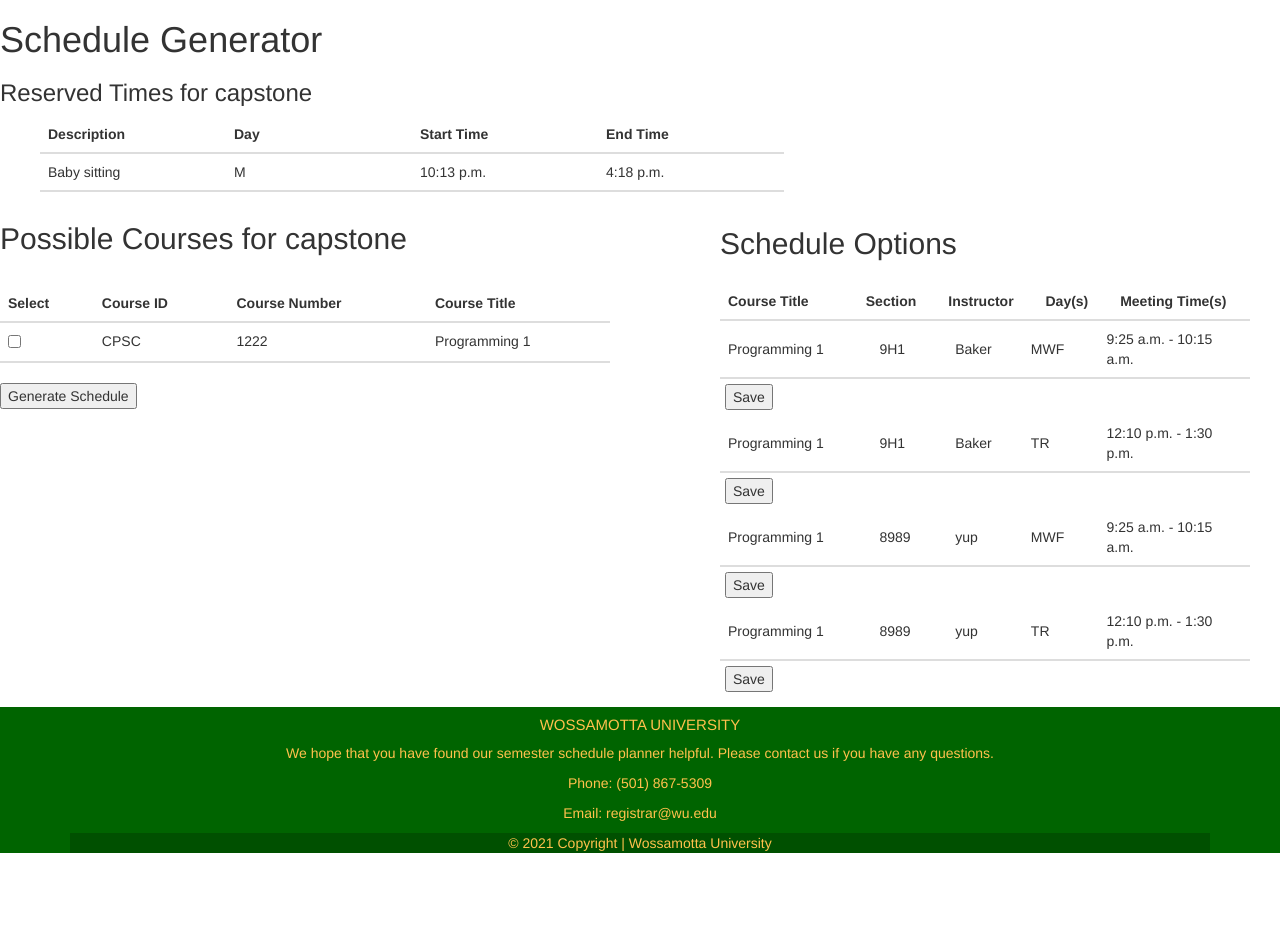
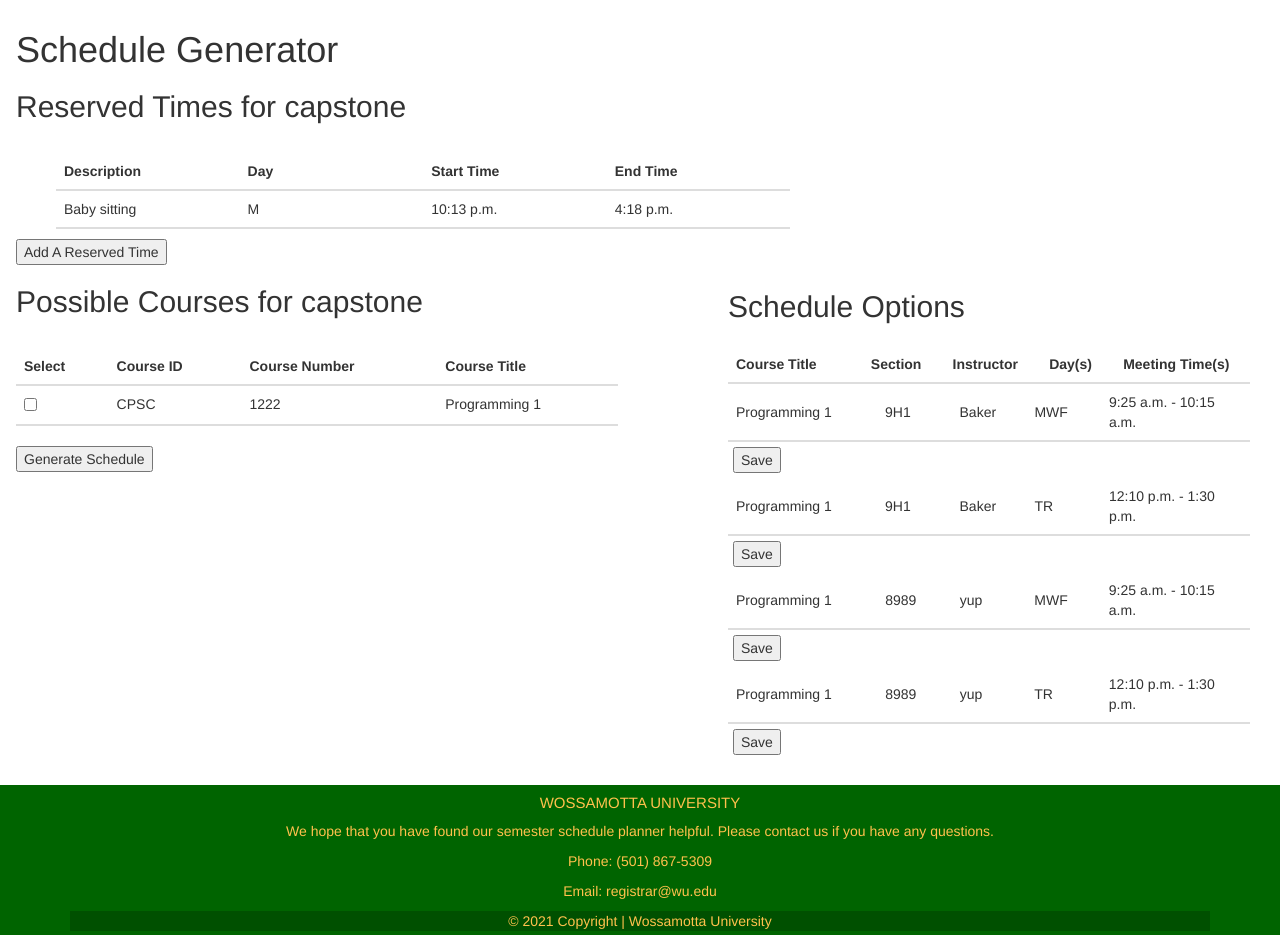
Before and after one commit to zgjohnson/semesterScheduler, a Django app: page /schedule_generator/ in a window 1280 px wide. Shown: the part 308-1243 px from the top of the page. Before the commit the page ends 1161 px from the top, so only its background shows below. Run offline with Django 3.2, Linux system fonts and the light colour scheme; a user stored in the database is signed in; data comes from the database, SQL or seed files in the repository; both versions use the stored data as it was after the commit; lists and menus that the app fills with data are empty; some libraries are stand-ins or nearby versions.

Commit message:
Added Button Functions  and Footer Position

```diff
--- a/catalog/templates/base.html
+++ b/catalog/templates/base.html
@@ -30,27 +30,34 @@
                 padding-left: 120px;
             }
 
-            page-container {
+            #page-container {
                 position: relative;
                 min-height: 100vh;
+                padding-bottom: 15px;
+
             }
 
-            footer {
+            #footer {
                 background-color: darkgreen;
                 color: #ffc14d;
                 position: absolute;
                 bottom: 0;
                 width: 100%;
-                margin-bottom: 0px;
+                height: 15rem;
+
+            }
+
+            #content-wrap {
+                padding-bottom: 15rem;
+
             }
 
             body {
                 background-color: white;
-
             }
 
             .navbar {
-                margin-bottom: 0;
+                margin-bottom: 30px;
                 border-radius: 0;
              }
 
@@ -63,6 +70,10 @@
                 width: 100%;
                 text-align: center;
                 text-shadow: 5px 5px 8px black;
+
+            }
+            #page-content{
+                margin-left: 2vh;
             }
         </style>
     </head>
@@ -70,7 +81,8 @@
 
     <script src="https://ajax.googleapis.com/ajax/libs/jquery/3.5.1/jquery.min.js"></script>
     <script src="https://maxcdn.bootstrapcdn.com/bootstrap/3.4.1/js/bootstrap.min.js"></script>
-
+    <div id="page-container">
+    <div id="content-wrap">
      <header>
         <h1><img src="{% static 'catalog/wu2.png' %}">Wossamotta University<img src="{% static 'catalog/wu2.png' %}"></h1>
      </header>
@@ -116,11 +128,11 @@
             {% endif %}
         </div>
     </nav>
-
+    <div id="page-content">
     {% block content %}{% endblock %}
-
-
-    <footer class="bg-light text-center text-lg-start">
+    </div>
+    </div>
+    <footer id="footer" class="bg-light text-center text-lg-start">
         <div class="container p-4">
             <div class="row">
                 <h6 class="text-uppercase">Wossamotta University</h6>
@@ -135,6 +147,6 @@
             </div>
         </div>
     </footer>
-
+</div>
 </body>
 </html>
--- a/catalog/templates/designatedCourses.html
+++ b/catalog/templates/designatedCourses.html
@@ -2,11 +2,6 @@
 
 {% block content %}
 
-    <style>
-        footer{
-        position: relative;
-        }
-    </style>
 
     <div class="row" style="width: 100%">
         <div class="col-sm-6">
--- a/catalog/templates/homePage.html
+++ b/catalog/templates/homePage.html
@@ -10,9 +10,7 @@
 
         tr:hover {background-color:#f5f5f5;}
 
-        footer{
-            position: relative;
-        }
+
     </style>
 
     <h1>Catalog</h1>
--- a/catalog/templates/scheduleGenerator.html
+++ b/catalog/templates/scheduleGenerator.html
@@ -10,21 +10,17 @@
 
         tr:hover {background-color:#f5f5f5;}
 
-        footer{position: relative;}
+
     </style>
 
     <h1>Schedule Generator</h1>
 
-    {% if rt.all == 0 %}
+    {% if reservedTimes.count == 0 %}
 
-        <h3>There are no Reserved Times for {{ user.username }}</h3>
+        <h2>There are no Reserved Times for {{ user.username }}</h2>
 
     {% else %}
-
-        <h3>Reserved Times for {{ user.username }}</h3>
-
-    {% endif %}
-
+        <h2>Reserved Times for {{ user.username }}</h2>
         <ul>
             <table style="width: 60%">
                 <colgroup>
@@ -58,19 +54,25 @@
                 </table>
             {% endfor %}
         </ul>
-
-    {% if course_count == 0 %}
-        <h4>{{ error }}</h4>
     {% endif %}
+    <form action="{% url 'reservedTimes' %}" method="GET">
+        <input type="submit" value="Add A Reserved Time">
+    </form>
 
     <div class="row" style="width: 100%">
         <div class="col-sm-6">
             {% if possibleCourses.count == 0 %}
-                There are no Possible Courses for {{ user.username }}
-            {% elif possibleCourses == None %}
-                There are no Possible Courses for {{ user.username }}
+                <h2>There are no Possible Courses for {{ user.username }}</h2>
+                <h6>Please choose courses from the Catalog</h6>
+                <form action="{% url 'designatedCourses' %}" method="GET">
+                    <input type="submit" value="Back to Possible Course">
+                </form>
             {% else %}
                 <h2>Possible Courses for {{ user.username }}</h2>
+
+
+            {% if course_count == 0 %}
+                <h4>{{ error }}</h4>
             {% endif %}
 
             <form action="{% url 'scheduleGenerator' %}" method="POST">
@@ -102,6 +104,7 @@
                 </table>
                 <input type="submit" value="Generate Schedule" style="margin-bottom: 10px">
             </form>
+        {% endif %}
         </div>
 
         <div class="col-sm-6">
--- a/catalog/templates/viewCourse.html
+++ b/catalog/templates/viewCourse.html
@@ -10,9 +10,7 @@
 
         tr:hover {background-color:#f5f5f5;}
 
-        footer{
-            position: relative;
-        }
+
     </style>
 
     <h1>{{ courses.course_Title }}</h1>
--- a/catalog/views.py
+++ b/catalog/views.py
@@ -119,10 +119,7 @@ def delReservedTime(request, pk):
 def scheduleGenerator(request):
     current_user = request.user  # Sets current user
 
-    try:  # Tries to run a QuerySet to get all the RT objects associated with the user
-        rt = ReservedTime.objects.filter(user=current_user)
-    except ObjectDoesNotExist:  # If object DNE sets rt to none
-        rt = None
+    rt = ReservedTime.objects.filter(user=current_user)
 
     try:  # Tries to run a QuerySet to get all the SO objects associated with the user
         schedule_options = ScheduleOption.objects.filter(user=current_user)
@@ -188,7 +185,7 @@ def scheduleGenerator(request):
         if course_count == 0:   # If the user did not choose any courses
             error = "Please choose from the Possible Courses"   # Error message to be displayed
             return render(request, 'scheduleGenerator.html',
-                          {'reservedTimes:': rt, 'possibleCourses': pc, 'error': error, 'course_count': course_count})
+                          {'reservedTimes': rt, 'possibleCourses': pc, 'error': error, 'course_count': course_count})
 
         # Loops through each section and period in the two lists
         for section in possible_sections:
@@ -311,3 +308,7 @@ def delSchedules(request, pk):
         # Deletes the Schedule object
         schedule.delete()
         return redirect('savedSchedules')
+
+
+def goToPossibleCourse(request):
+    return redirect('designatedCourses')
```
Also changed, not shown: catalog/templates/reservedTimes.html (+5 -8 lines), catalog/templates/savedSchedules.html (+8 -6 lines), db.sqlite3. Lines whose indentation alone changed are shown as unchanged.
